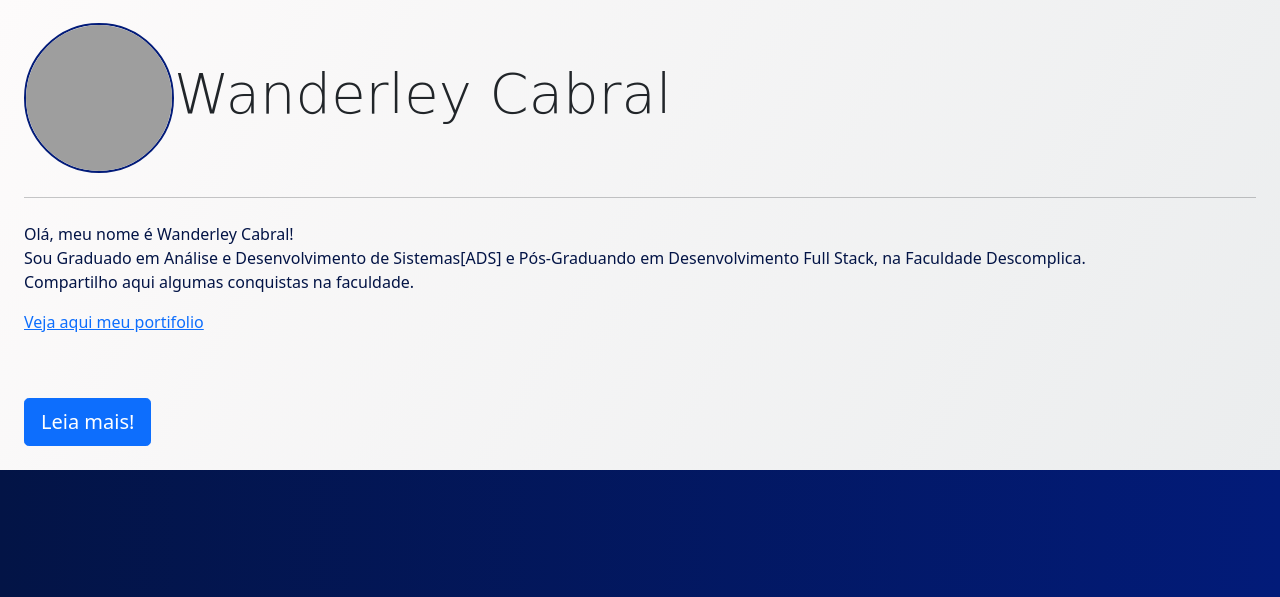
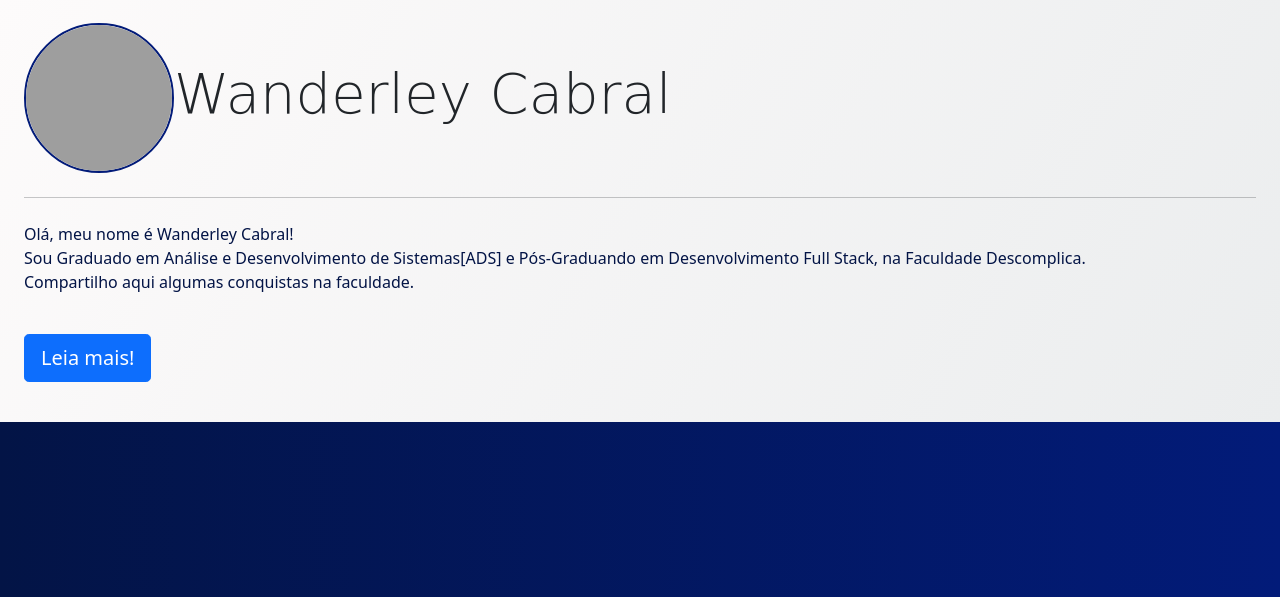
Before and after one commit to cabraldasilvac/website, a Flask app: page / in a window 1280 px wide. Shown: the part 57-654 px from the top of the page. Run offline with Flask 3, Linux system fonts and the light colour scheme; grey boxes are pictures that could not be loaded.

Commit message:
feat: ✨ Remove link quebrado para o portifolio

```diff
--- a/api/templates/home.html
+++ b/api/templates/home.html
@@ -11,7 +11,6 @@
         Sou Graduado em Análise e Desenvolvimento de Sistemas[ADS] e Pós-Graduando em Desenvolvimento Full Stack, na Faculdade Descomplica.</br>
         Compartilho aqui algumas conquistas na faculdade.
     <p>
-        <p><a href="https://descomplica-csm.symplicity.com/students/portfolio/wanderleysilva" >Veja aqui meu portifolio</a></p></br>
 
     </br>
     <a class="btn btn-primary btn-lg" href="/about" role="button">Leia mais!</a>
```
